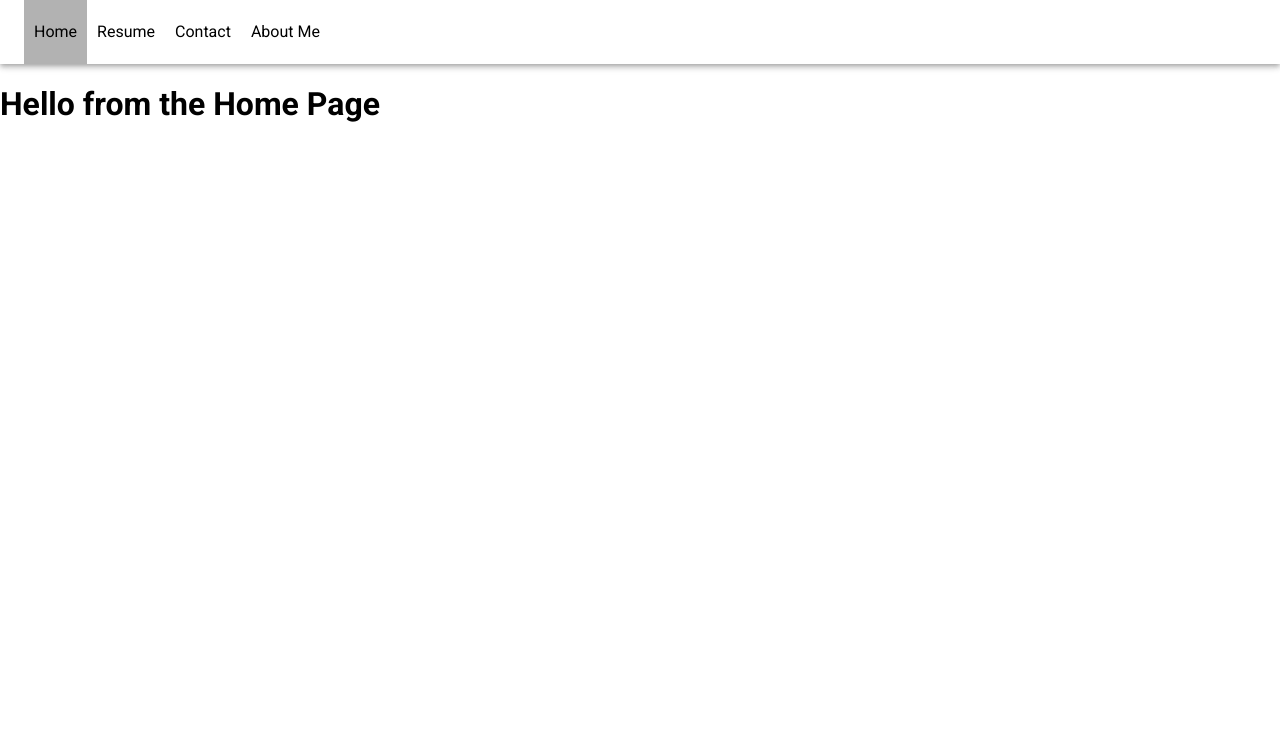
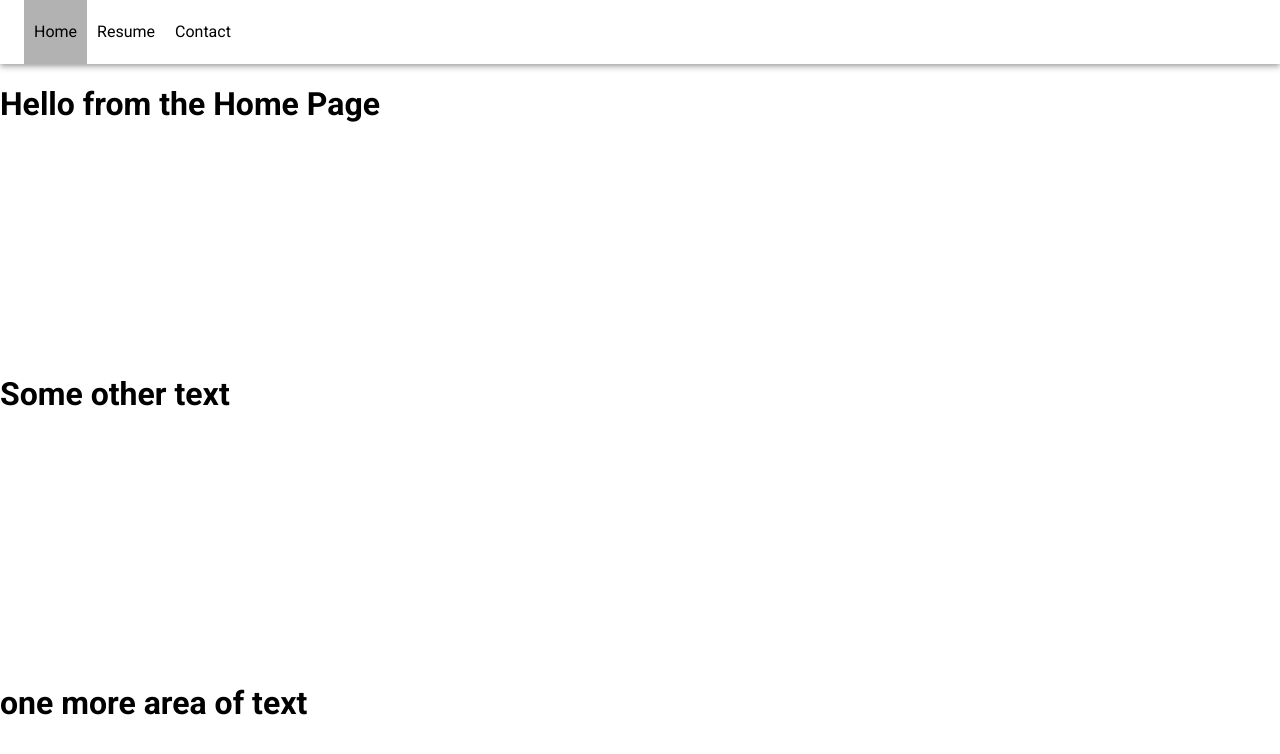
Before and after one commit to alexjmeyer92/personal-website-ui, a React (Create React App) app: page / in a window 1280 px wide. Shown: the top 754 px of the page. Built offline with nearby package versions, Linux system fonts and the light colour scheme.

Commit message:
format code base and add notes

```diff
--- a/package.json
+++ b/package.json
@@ -4,9 +4,11 @@
   "private": true,
   "dependencies": {
     "@material-ui/core": "4.4.0",
+    "@material-ui/styles": "4.3.3",
     "@reach/router": "1.2.1",
     "react": "^16.9.0",
     "react-dom": "^16.9.0",
+    "react-reveal": "1.2.2",
     "react-scripts": "3.1.1",
     "typeface-roboto": "0.0.75"
   },
@@ -14,6 +16,9 @@
     "start": "react-scripts start",
     "build": "react-scripts build; docker build -t personal-website .;",
     "test": "react-scripts test",
+    "format": "prettier -c src/**/*.{js,jsx}",
+    "format:fix": "yarn format --write",
+    "lint": "eslint 'src/**/*.{js,jsx}'",
     "eject": "react-scripts eject"
   },
   "eslintConfig": {
--- a/src/App.jsx
+++ b/src/App.jsx
@@ -2,23 +2,19 @@ import React from 'react';
 import Layout from './components/Layout/Layout';
 import { Router } from '@reach/router';
 import Home from './views/Home';
-import './styles/style.css'
+import './styles/style.css';
 import Resume from './views/Resume';
 import Contact from './views/Contact';
-import AboutMe from './views/AboutMe';
-
 
 const App = () => {
-
   return (
-      <Layout>
-        <Router primary={false}>
-          <Home path="/" />
-          <Resume path="/resume"/>
-          <Contact path="/contact"/>
-          <AboutMe path="about"/>
-        </Router>
-      </Layout>
+    <Layout>
+      <Router primary={false}>
+        <Home path="/" />
+        <Resume path="/resume" />
+        <Contact path="/contact" />
+      </Router>
+    </Layout>
   );
 };
 
--- a/src/components/Layout/Layout.jsx
+++ b/src/components/Layout/Layout.jsx
@@ -14,7 +14,6 @@ const Layout = props => {
           <NavItem routeTo="/" text="Home" />
           <NavItem routeTo="/resume" text="Resume" />
           <NavItem routeTo="/contact" text="Contact" />
-          <NavItem routeTo="/about" text="About Me" />
         </Toolbar>
       </AppBar>
       {children}
--- a/src/views/AboutMe.jsx
+++ /dev/null
@@ -1,9 +0,0 @@
-import React from 'react';
-
-const AboutMe = () => {
-	return (
-		<h1>About Me page goes here</h1>
-	)
-}
-
-export default AboutMe;
--- a/src/views/Contact.jsx
+++ b/src/views/Contact.jsx
@@ -1,9 +1,7 @@
 import React from 'react';
 
 const Contact = () => {
-	return(
-		<h1>Contact me page will go here</h1>
-	)
-}
+  return <h1>Contact me page will go here</h1>;
+};
 
 export default Contact;
--- a/src/views/Home.jsx
+++ b/src/views/Home.jsx
@@ -1,9 +1,43 @@
 import React from 'react';
+import Fade from 'react-reveal/Fade';
 
 const Home = () => {
-	return(
-		<h1>Hello from the Home Page</h1>
-	)
-}
+  return (
+    <div>
+      <Fade left>
+        <h1>Hello from the Home Page</h1>
+      </Fade>
+      <br />
+      <br />
+      <br />
+      <br />
+      <br />
+      <br />
+      <br />
+      <br />
+      <br />
+      <br />
+      <br />
+      <Fade right>
+        <h1>Some other text</h1>
+      </Fade>
+      <br />
+      <br />
+      <br />
+      <br />
+      <br />
+      <br />
+      <br />
+      <br />
+      <br />
+      <br />
+      <br />
+      <br />
+      <Fade left>
+        <h1>one more area of text</h1>
+      </Fade>
+    </div>
+  );
+};
 
 export default Home;
--- a/src/views/Resume.jsx
+++ b/src/views/Resume.jsx
@@ -1,10 +1,12 @@
 import React from 'react';
 
-
 const Resume = () => {
-	return(
-		<h1>Interactive resume / timeline will go here</h1>
-	)
-}
+  return (
+    <h1>
+      Interactive resume / timeline will go here (potentially use react-reveal
+      for scroll animation)
+    </h1>
+  );
+};
 
 export default Resume;
```
Also changed, not shown: notes.txt (added), 1 other file (tests, documents, lock files or other folders).
